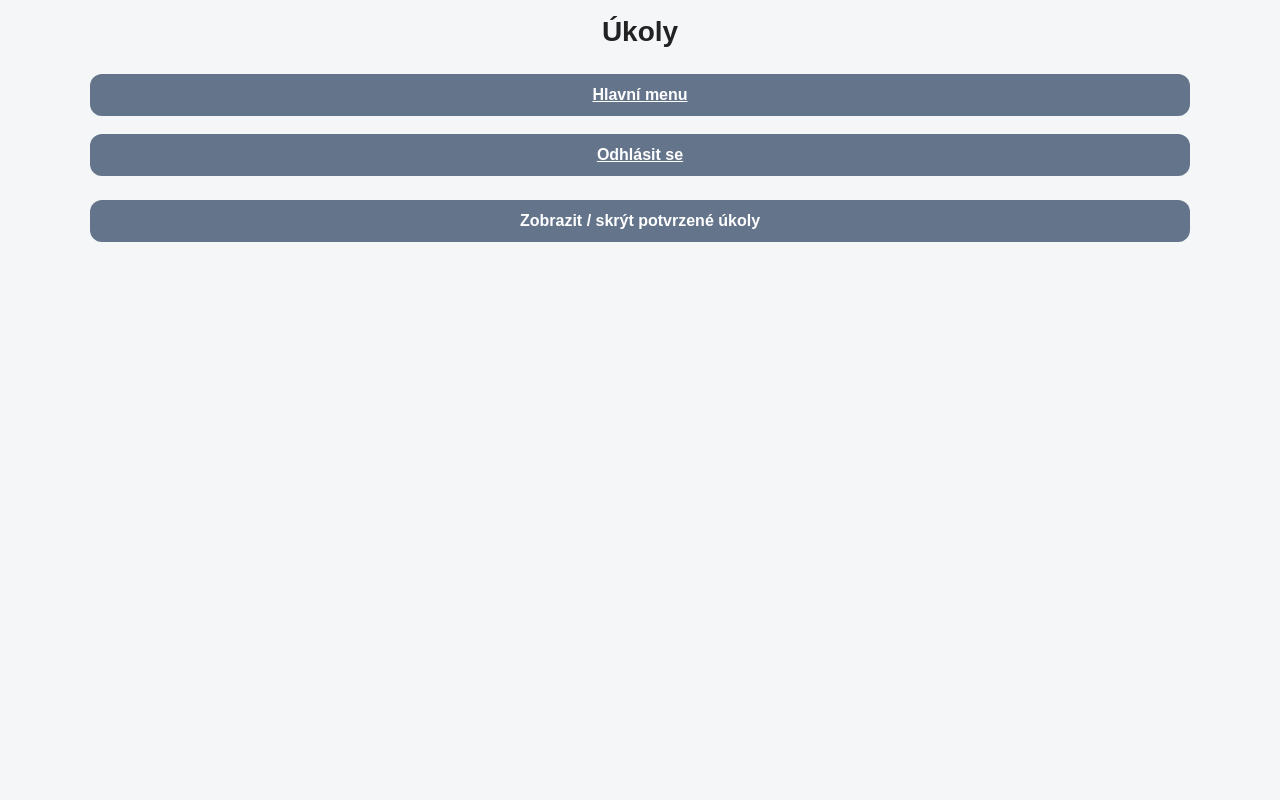
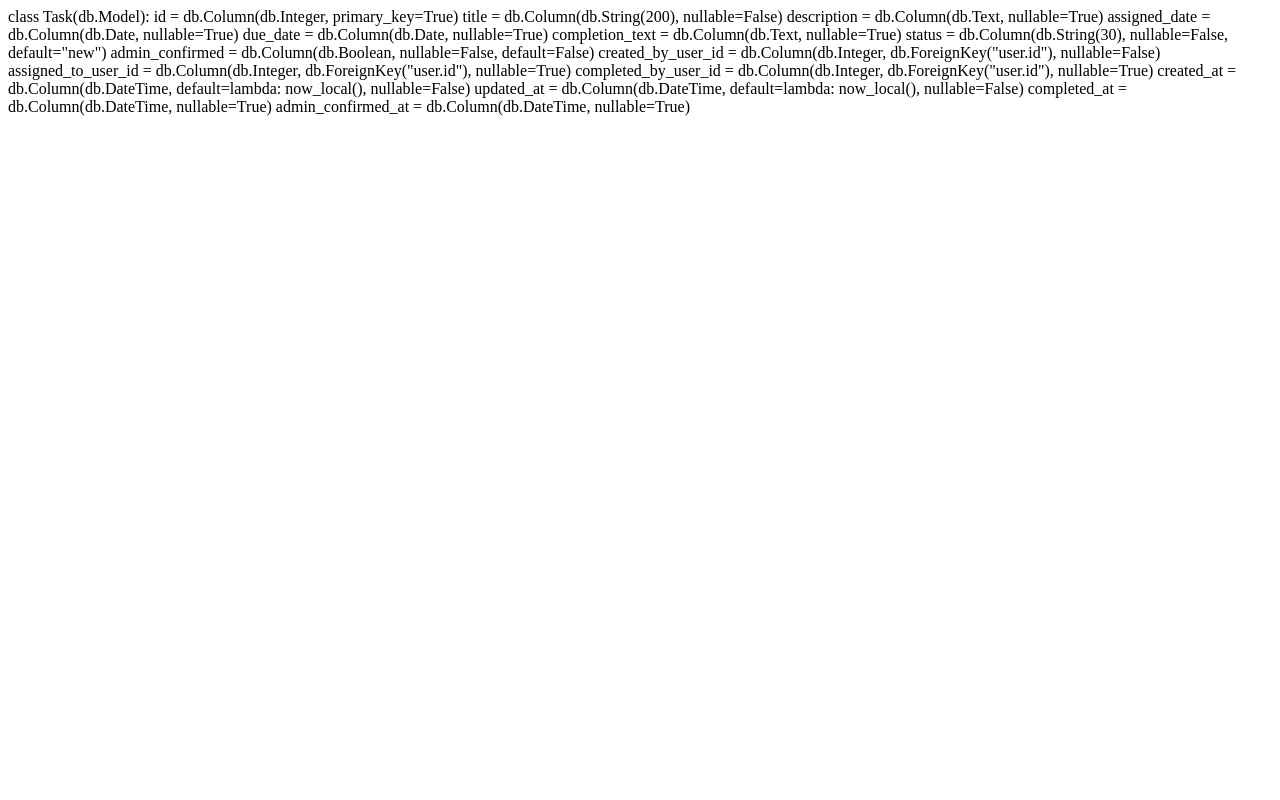
Before and after one commit to pecenyjirikdubno/project-app, a Flask app: page /tasks in a window 1280 px wide. Run offline with Flask 3, Linux system fonts and the light colour scheme; a user stored in the database is signed in; data that the repository does not hold is empty.

Commit message:
Define Task model with attributes for tasks
Added Task model with various fields for task management.

```diff
--- a/templates/tasks.html
+++ b/templates/tasks.html
@@ -1,149 +1,22 @@
-<!DOCTYPE html>
-<html lang="cs">
-<head>
-    <meta charset="UTF-8">
-    <title>Úkoly</title>
-    <meta name="viewport" content="width=device-width, initial-scale=1.0">
+class Task(db.Model):
+    id = db.Column(db.Integer, primary_key=True)
 
-    <link rel="manifest" href="/manifest.json">
-    <meta name="theme-color" content="#7c3aed">
-    <link rel="apple-touch-icon" href="/static/icons/icon-192.png">
+    title = db.Column(db.String(200), nullable=False)
+    description = db.Column(db.Text, nullable=True)
 
-    <style>
-        * { box-sizing: border-box; }
+    assigned_date = db.Column(db.Date, nullable=True)
+    due_date = db.Column(db.Date, nullable=True)
 
-        body {
-            margin: 0;
-            padding: 16px;
-            font-family: Arial, sans-serif;
-            background: #f4f6f8;
-            color: #222;
-        }
+    completion_text = db.Column(db.Text, nullable=True)
 
-        .page { max-width: 1100px; margin: 0 auto; }
+    status = db.Column(db.String(30), nullable=False, default="new")
+    admin_confirmed = db.Column(db.Boolean, nullable=False, default=False)
 
-        h1 {
-            text-align: center;
-            margin-top: 0;
-            margin-bottom: 18px;
-            font-size: 28px;
-        }
+    created_by_user_id = db.Column(db.Integer, db.ForeignKey("user.id"), nullable=False)
+    assigned_to_user_id = db.Column(db.Integer, db.ForeignKey("user.id"), nullable=True)
+    completed_by_user_id = db.Column(db.Integer, db.ForeignKey("user.id"), nullable=True)
 
-        .topbar {
-            display: grid;
-            gap: 10px;
-            margin-bottom: 16px;
-        }
-
-        .card {
-            background: #fff;
-            border-radius: 16px;
-            padding: 16px;
-            margin-bottom: 18px;
-            box-shadow: 0 4px 14px rgba(0,0,0,0.08);
-        }
-
-        .section-title {
-            font-size: 20px;
-            font-weight: bold;
-            margin-bottom: 14px;
-        }
-
-        .btn {
-            display: inline-block;
-            width: 100%;
-            border: none;
-            border-radius: 12px;
-            padding: 12px;
-            font-size: 16px;
-            font-weight: bold;
-            cursor: pointer;
-            text-align: center;
-            margin-top: 8px;
-        }
-
-        .btn-primary { background: #2563eb; color: white; }
-        .btn-secondary { background: #64748b; color: white; }
-
-        .task-list { display: grid; gap: 14px; }
-
-        .task-card {
-            border: 1px solid #e5e7eb;
-            border-radius: 14px;
-            padding: 14px;
-            background: #fafafa;
-        }
-
-        .badge {
-            padding: 6px 10px;
-            border-radius: 999px;
-            font-size: 12px;
-            font-weight: bold;
-            margin-bottom: 10px;
-            display: inline-block;
-        }
-
-        .badge-approved { background: #dcfce7; color: #166534; }
-        .badge-new { background: #dbeafe; color: #1d4ed8; }
-
-    </style>
-</head>
-<body>
-<div class="page">
-
-<h1>Úkoly</h1>
-
-<div class="topbar">
-    <a class="btn btn-secondary" href="{{ url_for('dashboard') }}">Hlavní menu</a>
-    <a class="btn btn-secondary" href="{{ url_for('logout') }}">Odhlásit se</a>
-</div>
-
-<!-- 🔘 NOVÉ TLAČÍTKO -->
-<button class="btn btn-secondary" onclick="toggleApproved()">
-    Zobrazit / skrýt potvrzené úkoly
-</button>
-
-<div class="task-list">
-
-{% for task in tasks %}
-<div class="task-card"
-     data-approved="{{ '1' if task.admin_confirmed else '0' }}">
-
-    {% if task.admin_confirmed %}
-        <span class="badge badge-approved">Potvrzený adminem</span>
-    {% else %}
-        <span class="badge badge-new">Aktivní</span>
-    {% endif %}
-
-    <div><strong>{{ task.title }}</strong></div>
-
-</div>
-{% endfor %}
-
-</div>
-
-</div>
-
-<script>
-let showApproved = false;
-
-function toggleApproved() {
-    showApproved = !showApproved;
-
-    document.querySelectorAll(".task-card").forEach(el => {
-        const approved = el.dataset.approved === "1";
-
-        if (approved && !showApproved) {
-            el.style.display = "none";
-        } else {
-            el.style.display = "block";
-        }
-    });
-}
-
-// defaultně skryjeme potvrzené
-window.onload = () => toggleApproved();
-</script>
-
-</body>
-</html>
+    created_at = db.Column(db.DateTime, default=lambda: now_local(), nullable=False)
+    updated_at = db.Column(db.DateTime, default=lambda: now_local(), nullable=False)
+    completed_at = db.Column(db.DateTime, nullable=True)
+    admin_confirmed_at = db.Column(db.DateTime, nullable=True)
```
